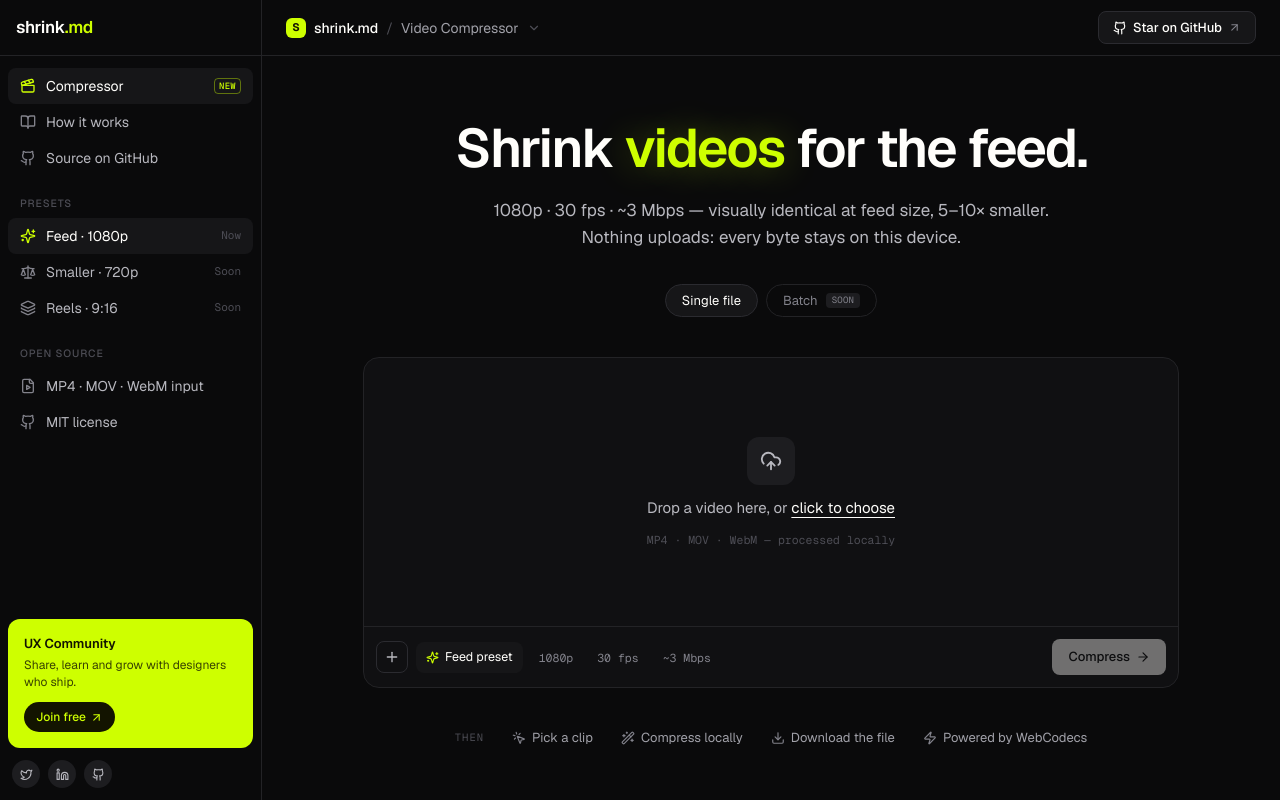
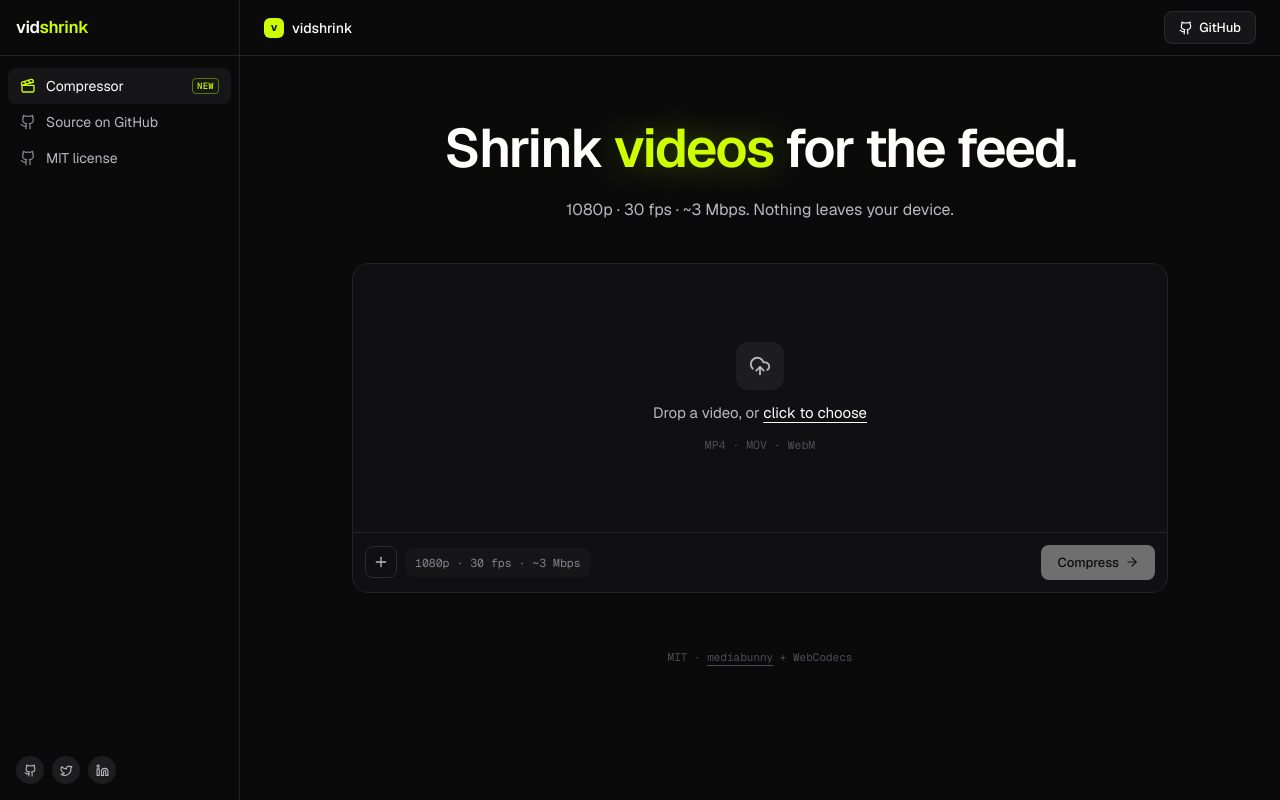
Before and after one commit to sachin1228/vidshrink, a React (Vite) app: page / in a window 1280 px wide. Built offline with nearby package versions, Linux system fonts and the light colour scheme.

Commit message:
Rename to vidshrink and trim the copy
Standalone public tool — the brand now names what it does. Sidebar keeps
only real destinations, the drop card keeps one hint line, and the dead
placeholder rows are gone.

```diff
--- a/index.html
+++ b/index.html
@@ -3,10 +3,10 @@
   <head>
     <meta charset="UTF-8" />
     <meta name="viewport" content="width=device-width, initial-scale=1.0" />
-    <title>shrink.md — compress feed videos in your browser</title>
+    <title>vidshrink — compress videos in your browser</title>
     <meta
       name="description"
-      content="Open-source, local-only video compressor for the feed: 1080p, 30 fps, ~3 Mbps. Nothing uploads."
+      content="Compress videos in your browser — 1080p, 30 fps, ~3 Mbps. No uploads, no server. Open source (MIT)."
     />
     <link rel="preconnect" href="https://fonts.googleapis.com" />
     <link rel="preconnect" href="https://fonts.gstatic.com" crossorigin />
--- a/package.json
+++ b/package.json
@@ -1,9 +1,9 @@
 {
-  "name": "shrink.md",
+  "name": "vidshrink",
   "private": true,
   "version": "0.1.0",
   "type": "module",
-  "description": "Compress feed videos in your browser — 1080p, 30 fps, ~3 Mbps. No uploads, no server.",
+  "description": "Compress videos in your browser \u2014 1080p, 30 fps, ~3 Mbps. No uploads, no server.",
   "license": "MIT",
   "scripts": {
     "dev": "vite",
--- a/src/App.tsx
+++ b/src/App.tsx
@@ -1,20 +1,14 @@
 import { useCallback, useRef, useState } from "react";
 import {
   ArrowRight,
-  ArrowUpRight,
   Check,
-  ChevronDown,
   Download,
   FileVideo,
   Github,
   Loader2,
-  MousePointerClick,
   Plus,
   ShieldCheck,
-  Sparkles,
   UploadCloud,
-  Wand2,
-  Zap,
 } from "lucide-react";
 import { Sidebar } from "./components/Sidebar";
 import { compressVideo, MAX_FRAME_RATE, TARGET_BITRATE, type Outcome } from "./lib/compress";
@@ -47,10 +41,7 @@ function download(file: File) {
   setTimeout(() => URL.revokeObjectURL(url), 10_000);
 }
 
-const HERO_PILLS = [
-  { label: "Single file", active: true },
-  { label: "Batch", active: false, soon: true },
-];
+const SPECS = `1080p · ${MAX_FRAME_RATE} fps · ~${(TARGET_BITRATE / 1_000_000).toFixed(0)} Mbps`;
 
 export function App() {
   const [phase, setPhase] = useState<Phase>({ kind: "idle" });
@@ -75,8 +66,7 @@ export function App() {
 
   const busy = phase.kind === "working";
   const outcome = phase.kind === "done" ? phase.outcome : null;
-  const pickedFile =
-    phase.kind === "picked" || phase.kind === "working" ? phase.file : null;
+  const pickedFile = phase.kind === "picked" || phase.kind === "working" ? phase.file : null;
 
   return (
     <div className="flex h-full">
@@ -86,22 +76,18 @@ export function App() {
         <header className="flex h-14 shrink-0 items-center justify-between gap-4 border-b border-line px-6">
           <div className="flex min-w-0 items-center gap-2 whitespace-nowrap text-sm">
             <span className="flex size-5 items-center justify-center rounded-md bg-accent text-[11px] font-bold text-accent-ink">
-              S
+              v
             </span>
-            <span className="font-medium text-ink">shrink.md</span>
-            <span className="text-faint">/</span>
-            <span className="hidden truncate text-muted sm:inline">Video Compressor</span>
-            <ChevronDown size={14} className="text-faint" />
+            <span className="font-medium text-ink">vidshrink</span>
           </div>
           <a
-            href="https://github.com/sachin1228/shrink.md"
+            href="https://github.com/sachin1228/vidshrink"
             target="_blank"
             rel="noreferrer"
             className="inline-flex shrink-0 cursor-pointer items-center gap-1.5 rounded-lg border border-line2 bg-raised px-3.5 py-1.5 text-[13px] font-medium text-ink transition-colors hover:bg-raised2"
           >
             <Github size={14} />
-            Star on GitHub
-            <ArrowUpRight size={13} className="text-subtle" />
+            GitHub
           </a>
         </header>
 
@@ -109,35 +95,12 @@ export function App() {
           <section className="pt-16 text-center">
             <h1 className="text-[clamp(34px,4.6vw,54px)] font-semibold leading-[1.05] tracking-[-0.035em]">
               Shrink{" "}
-              <span className="text-accent [text-shadow:0_0_36px_rgba(206,255,0,0.32)]">
-                videos
-              </span>{" "}
+              <span className="text-accent [text-shadow:0_0_36px_rgba(206,255,0,0.32)]">videos</span>{" "}
               for the feed.
             </h1>
-            <p className="mx-auto mt-5 max-w-[560px] text-[17px] leading-relaxed text-soft">
-              1080p · 30 fps · ~{(TARGET_BITRATE / 1_000_000).toFixed(0)} Mbps — visually identical
-              at feed size, 5–10× smaller. Nothing uploads: every byte stays on this device.
+            <p className="mx-auto mt-5 max-w-[440px] text-[16px] leading-relaxed text-soft">
+              {SPECS}. Nothing leaves your device.
             </p>
-
-            <div className="mt-8 flex items-center justify-center gap-2">
-              {HERO_PILLS.map((pill) => (
-                <span
-                  key={pill.label}
-                  className={`inline-flex items-center gap-2 rounded-full border px-4 py-1.5 text-[13px] ${
-                    pill.active
-                      ? "border-line2 bg-raised text-ink"
-                      : "border-line bg-transparent text-subtle"
-                  }`}
-                >
-                  {pill.label}
-                  {pill.soon ? (
-                    <span className="rounded bg-raised2 px-1.5 py-px font-mono text-[9px] uppercase tracking-wide text-subtle">
-                      soon
-                    </span>
-                  ) : null}
-                </span>
-              ))}
-            </div>
           </section>
 
           <section
@@ -179,7 +142,7 @@ export function App() {
                   <p className="max-w-[420px] truncate text-[15px] font-medium">{pickedFile.name}</p>
                   <p className="font-mono text-[12px] text-subtle">
                     {formatBytes(pickedFile.size)}
-                    {phase.kind === "working" ? ` · compressing ${Math.round(phase.progress * 100)}%` : ""}
+                    {phase.kind === "working" ? ` · ${Math.round(phase.progress * 100)}%` : ""}
                   </p>
                   {phase.kind === "working" ? (
                     <div className="mt-1 h-1 w-[280px] overflow-hidden rounded-full bg-raised2">
@@ -188,9 +151,7 @@ export function App() {
                         style={{ width: `${Math.max(3, Math.round(phase.progress * 100))}%` }}
                       />
                     </div>
-                  ) : (
-                    <p className="text-[12px] text-faint">Drop another file, or click to replace</p>
-                  )}
+                  ) : null}
                 </>
               ) : (
                 <>
@@ -198,9 +159,10 @@ export function App() {
                     <UploadCloud size={22} />
                   </span>
                   <p className="text-[15px] text-soft">
-                    Drop a video here, or <span className="text-ink underline underline-offset-4">click to choose</span>
+                    Drop a video, or{" "}
+                    <span className="text-ink underline underline-offset-4">click to choose</span>
                   </p>
-                  <p className="font-mono text-[11.5px] text-faint">MP4 · MOV · WebM — processed locally</p>
+                  <p className="font-mono text-[11.5px] text-faint">MP4 · MOV · WebM</p>
                 </>
               )}
             </div>
@@ -214,13 +176,9 @@ export function App() {
               >
                 <Plus size={16} />
               </button>
-              <span className="inline-flex items-center gap-1.5 rounded-lg bg-raised px-2.5 py-1.5 text-[12.5px] text-ink">
-                <Sparkles size={13} className="text-accent" />
-                Feed preset
+              <span className="rounded-lg bg-raised px-2.5 py-1.5 font-mono text-[11.5px] text-subtle">
+                {SPECS}
               </span>
-              <span className="rounded-lg px-2 py-1.5 font-mono text-[11.5px] text-subtle">1080p</span>
-              <span className="rounded-lg px-2 py-1.5 font-mono text-[11.5px] text-subtle">{MAX_FRAME_RATE} fps</span>
-              <span className="rounded-lg px-2 py-1.5 font-mono text-[11.5px] text-subtle">~3 Mbps</span>
               <span className="ml-auto" />
               <button
                 type="button"
@@ -297,7 +255,9 @@ export function App() {
                   </span>
                   <div className="min-w-0 flex-1">
                     <p className="text-[14px] font-medium">
-                      {outcome.status === "already-small" ? "No compression needed" : "Couldn't compress this file"}
+                      {outcome.status === "already-small"
+                        ? "No compression needed"
+                        : "Couldn't compress this file"}
                     </p>
                     <p className="mt-0.5 text-[12px] leading-relaxed text-subtle">{outcome.reason}</p>
                   </div>
@@ -316,35 +276,17 @@ export function App() {
             </section>
           ) : null}
 
-          <section id="how" className="mt-10 flex flex-wrap items-center justify-center gap-x-7 gap-y-3">
-            <span className="font-mono text-[10.5px] uppercase tracking-[0.1em] text-faint">then</span>
-            <span className="inline-flex items-center gap-1.5 text-[13px] text-muted">
-              <MousePointerClick size={14} className="text-subtle" /> Pick a clip
-            </span>
-            <span className="inline-flex items-center gap-1.5 text-[13px] text-muted">
-              <Wand2 size={14} className="text-subtle" /> Compress locally
-            </span>
-            <span className="inline-flex items-center gap-1.5 text-[13px] text-muted">
-              <Download size={14} className="text-subtle" /> Download the file
-            </span>
-            <span className="inline-flex items-center gap-1.5 text-[13px] text-muted">
-              <Zap size={14} className="text-subtle" /> Powered by WebCodecs
-            </span>
-          </section>
-
-          <footer className="mt-14 text-center text-[12px] leading-relaxed text-faint">
-            Open source under the MIT license · Built with{" "}
+          <footer className="mt-14 text-center font-mono text-[11px] text-faint">
+            MIT ·{" "}
             <a
               href="https://mediabunny.dev"
               target="_blank"
               rel="noreferrer"
-              className="cursor-pointer text-subtle underline underline-offset-4 hover:text-soft"
+              className="cursor-pointer underline underline-offset-4 hover:text-subtle"
             >
               mediabunny
             </a>{" "}
-            and the browser's own encoders.
-            <br />
-            Your videos never touch a server — closing the tab ends the session.
+            + WebCodecs
           </footer>
         </div>
       </main>
--- a/src/components/Sidebar.tsx
+++ b/src/components/Sidebar.tsx
@@ -1,27 +1,14 @@
-import {
-  ArrowUpRight,
-  BookOpen,
-  Clapperboard,
-  FileVideo,
-  Github,
-  Layers,
-  Linkedin,
-  Scale,
-  Sparkles,
-  Twitter,
-} from "lucide-react";
+import { Clapperboard, Github, Linkedin, Twitter } from "lucide-react";
 
 function NavRow({
   icon,
   label,
-  meta,
   active = false,
   badge,
   href,
 }: {
   icon: React.ReactNode;
   label: string;
-  meta?: string;
   active?: boolean;
   badge?: string;
   href: string;
@@ -32,9 +19,7 @@ function NavRow({
       target={href.startsWith("http") ? "_blank" : undefined}
       rel={href.startsWith("http") ? "noreferrer" : undefined}
       className={`group flex cursor-pointer items-center gap-2.5 rounded-lg px-3 py-2 text-sm transition-colors ${
-        active
-          ? "bg-raised text-ink"
-          : "text-soft hover:bg-raised/60 hover:text-ink"
+        active ? "bg-raised text-ink" : "text-soft hover:bg-raised/60 hover:text-ink"
       }`}
     >
       <span className={`shrink-0 ${active ? "text-accent" : "text-subtle group-hover:text-soft"}`}>
@@ -46,59 +31,43 @@ function NavRow({
           {badge}
         </span>
       ) : null}
-      {meta ? <span className="font-mono text-[11px] text-faint">{meta}</span> : null}
     </a>
-  );
-}
-
-function SectionLabel({ children }: { children: React.ReactNode }) {
-  return (
-    <p className="px-3 pb-1.5 pt-5 text-[10.5px] font-medium uppercase tracking-[0.08em] text-faint">
-      {children}
-    </p>
   );
 }
 
 export function Sidebar() {
   return (
-    <aside className="hidden w-[262px] shrink-0 flex-col border-r border-line bg-page md:flex">
+    <aside className="hidden w-[240px] shrink-0 flex-col border-r border-line bg-page md:flex">
       <div className="flex h-14 items-center border-b border-line px-4">
         <a href="/" className="text-[17px] font-semibold tracking-[-0.02em]">
-          shrink<span className="text-accent">.md</span>
+          vid<span className="text-accent">shrink</span>
         </a>
       </div>
 
       <nav className="flex-1 overflow-y-auto px-2 py-3">
         <NavRow icon={<Clapperboard size={16} />} label="Compressor" badge="New" active href="#tool" />
-        <NavRow icon={<BookOpen size={16} />} label="How it works" href="#how" />
-        <NavRow icon={<Github size={16} />} label="Source on GitHub" href="https://github.com/sachin1228/shrink.md" />
-
-        <SectionLabel>Presets</SectionLabel>
-        <NavRow icon={<Sparkles size={16} />} label="Feed · 1080p" meta="Now" active href="#tool" />
-        <NavRow icon={<Scale size={16} />} label="Smaller · 720p" meta="Soon" href="#tool" />
-        <NavRow icon={<Layers size={16} />} label="Reels · 9:16" meta="Soon" href="#tool" />
-
-        <SectionLabel>Open source</SectionLabel>
-        <NavRow icon={<FileVideo size={16} />} label="MP4 · MOV · WebM input" href="#tool" />
-        <NavRow icon={<Github size={16} />} label="MIT license" href="https://github.com/sachin1228/shrink.md/blob/main/LICENSE" />
+        <NavRow
+          icon={<Github size={16} />}
+          label="Source on GitHub"
+          href="https://github.com/sachin1228/vidshrink"
+        />
+        <NavRow
+          icon={<Github size={16} />}
+          label="MIT license"
+          href="https://github.com/sachin1228/vidshrink/blob/main/LICENSE"
+        />
       </nav>
 
-      <div className="p-2">
-        <div className="rounded-xl bg-accent p-4 text-accent-ink">
-          <p className="text-[13px] font-semibold leading-snug">UX Community</p>
-          <p className="mt-1 text-[12px] leading-snug opacity-80">
-            Share, learn and grow with designers who ship.
-          </p>
+      <div className="flex items-center gap-2 px-4 pb-4">
         <a
-            href="https://uxcommunity.in"
+          aria-label="GitHub"
+          href="https://github.com/sachin1228/vidshrink"
           target="_blank"
           rel="noreferrer"
-            className="mt-3 inline-flex cursor-pointer items-center gap-1 rounded-full bg-accent-ink px-3 py-1.5 text-[12px] font-medium text-accent transition-opacity hover:opacity-90"
+          className="flex size-7 cursor-pointer items-center justify-center rounded-full bg-raised2 text-soft transition-colors hover:text-ink"
         >
-            Join free <ArrowUpRight size={13} />
+          <Github size={13} />
         </a>
-        </div>
-        <div className="mt-3 flex items-center gap-2 px-1 pb-1">
         <a
           aria-label="X"
           href="https://x.com/sachin1228"
@@ -117,16 +86,6 @@ export function Sidebar() {
         >
           <Linkedin size={13} />
         </a>
-          <a
-            aria-label="GitHub"
-            href="https://github.com/sachin1228/shrink.md"
-            target="_blank"
-            rel="noreferrer"
-            className="flex size-7 cursor-pointer items-center justify-center rounded-full bg-raised2 text-soft transition-colors hover:text-ink"
-          >
-            <Github size={13} />
-          </a>
-        </div>
       </div>
     </aside>
   );
```
Also changed, not shown: src/lib/compress.ts (+6 -7 lines), 2 other files (tests, documents, lock files or other folders). Lines whose indentation alone changed are shown as unchanged.
